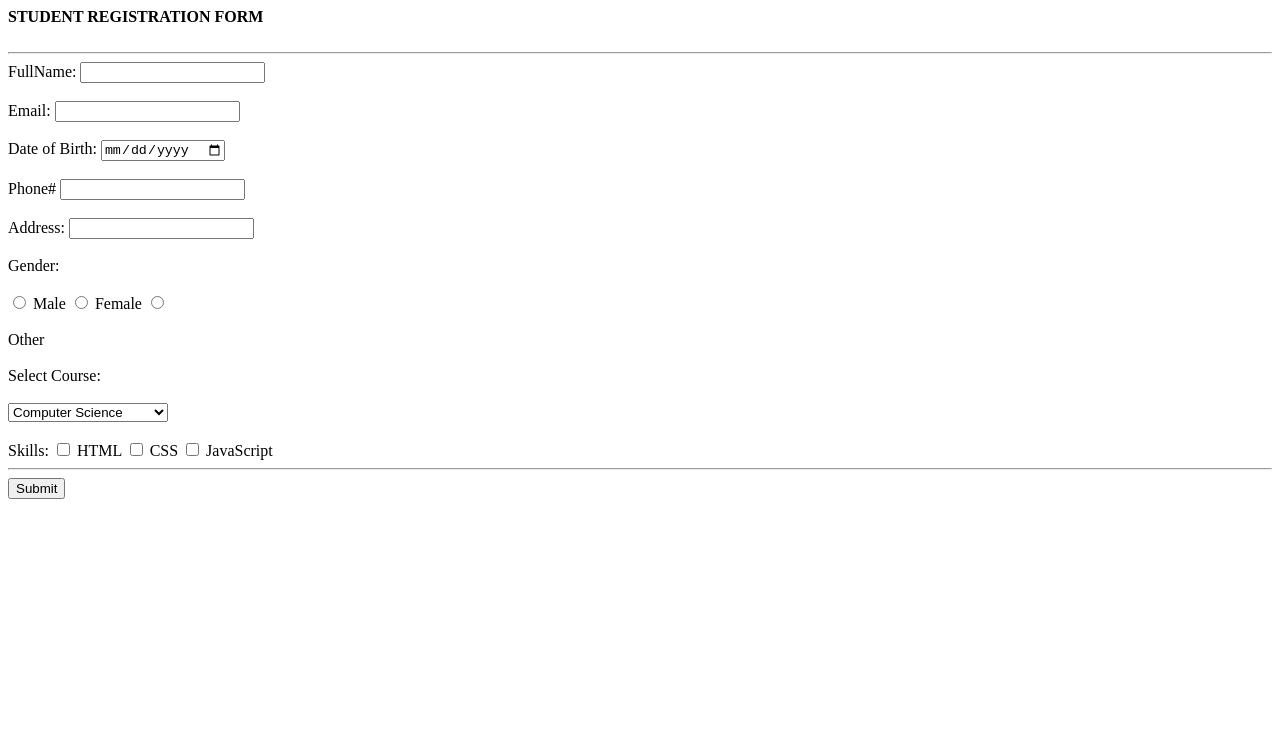
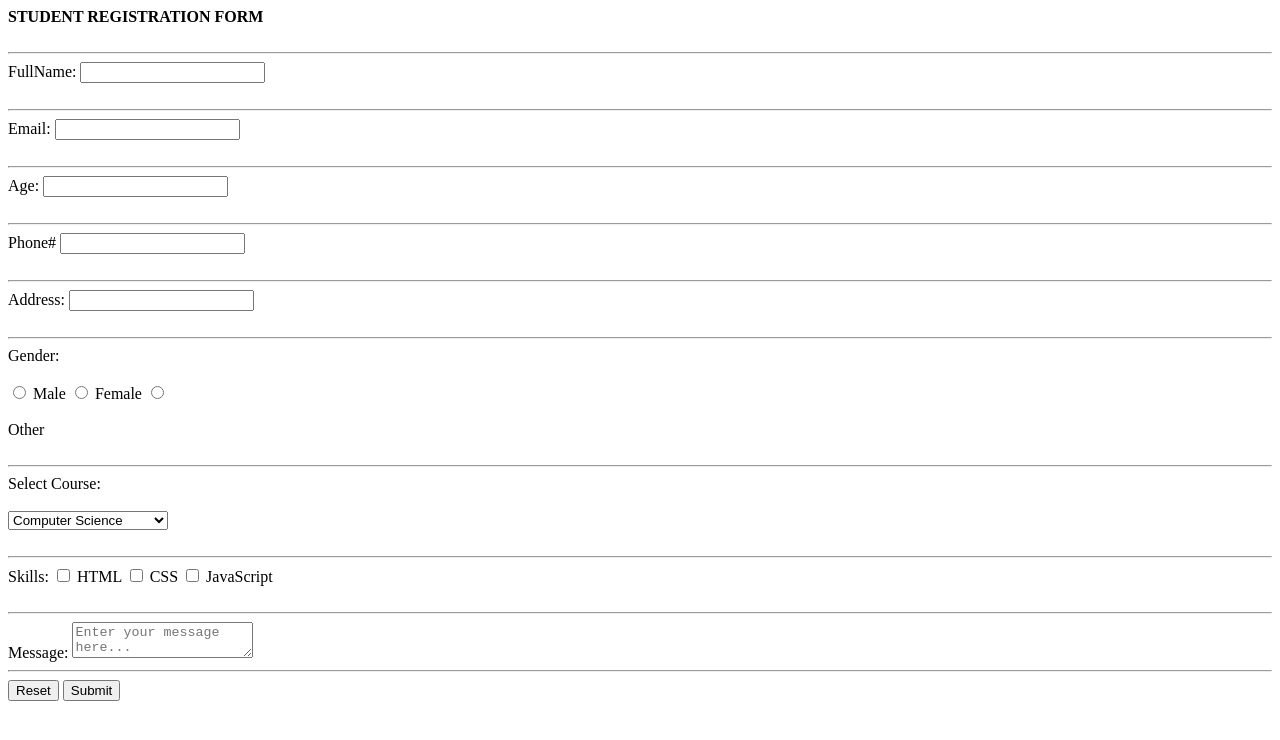
Before and after one commit to hamayalzaheer7-cpu/hamayalregistrationform, a plain HTML site: page index.html in a window 1280 px wide. Drawn offline with Linux system fonts and the light colour scheme.

Commit message:
registration form

```diff
--- a/index.html
+++ b/index.html
@@ -9,21 +9,21 @@
     <header><b>STUDENT REGISTRATION FORM</b></header><br><hr>
     <form>
     <label for="name">FullName:  </label>
-    <input type="text" id="name" name="name"><br><br>
+    <input type="text" id="name" name="name"><br><br><hr>
 
     <label for="email">Email:  </label>
-    <input type ="text" id="email" name ="email"> <br> <BR>
+    <input type ="text" id="email" name ="email"> <br> <BR><hr>
 
-    <label for="dob">Date of Birth:</label>
-        <input type="date" id="dob" name="dob">
-        <br><br>
+    <label for="AGE">Age: </label>
+        <input type="number" id="age" name="age">
+        <br><br><hr>
 
     <label for="phone">Phone#   </label>
-    <input type ="number" id="phone" name ="phone"><br><br>
+    <input type ="tel" id="phone" name ="phone"><br><br><hr>
 
 
     <label for="address">Address: </label>
-    <input type ="text" id="address" name ="address"><br>  <br>
+    <input type ="text" id="address" name ="address"><br>  <br> <hr>
 
     <label for="gender">Gender:  </label><br><br>
     <input type="radio" id="male" name="gender" value="male">
@@ -33,15 +33,14 @@
 
     <label for="female">Female </label>
     <input type="radio" id="other" name="gender" value="other"><br><br>
-        <label for="other">Other </label><br><br>
-
+        <label for="other">Other </label><br><br><hr>
 
  <label for="course">Select Course:</label><br></br>
     <select id="course" name="course">
         <option value="cs">Computer Science</option>
         <option value="it">Information Technology</option>
         <option value="ai">AI</option>
-    </select><br><br>
+    </select><br><br><hr>
 
 
 <label>Skills:</label>
@@ -52,10 +51,15 @@
 <label for="css">CSS</label>
 
 <input type="checkbox" id="js" name="skills" value="JavaScript">
-<label for="js">JavaScript</label>
+<label for="js">JavaScript</label> <br> <Br><hr>
+
+<label for="message">Message:</label>
+<textarea id="message" name="message" placeholder="Enter your message here..."></textarea>
+<hr>
+        <button type="reset">Reset</button>
+        <button type="submit">Submit</button>
 
 
-   <hr> <input type="submit" value="Submit">
     </form>
 </body>
 </html>
```
